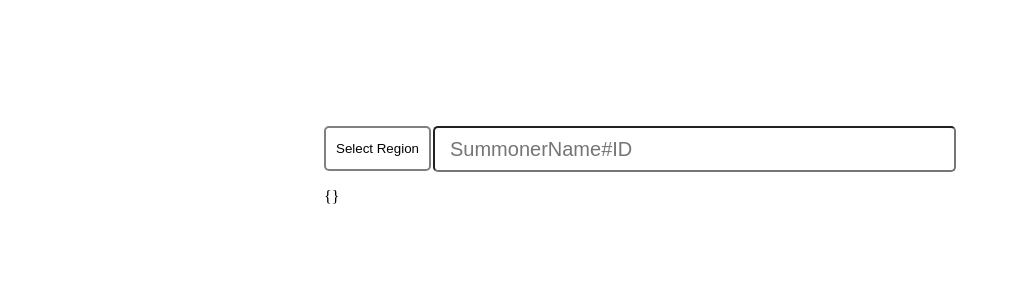
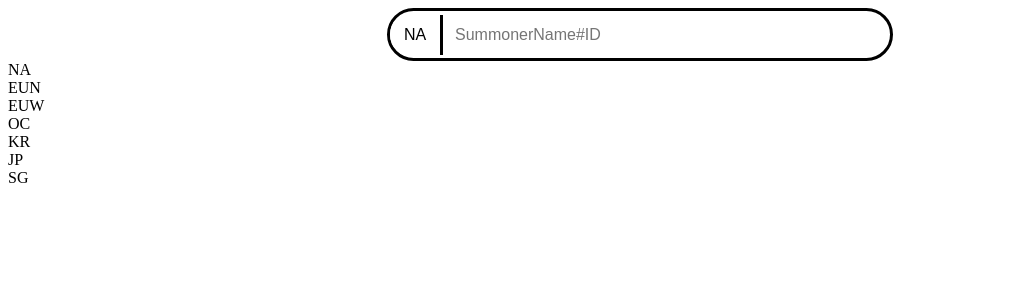
Before and after one commit to StoveTruong/LeagueTra, a React (Create React App) app in the folder frontend/: page / in a window 1280 px wide. Shown: the top 300 px of the page, without its empty margins (0-1011 px from the left). Built offline with nearby package versions, Linux system fonts and the light colour scheme.

Commit message:
Updated search bar

```diff
--- a/frontend/src/compontents/searchbar/searchbar.css
+++ b/frontend/src/compontents/searchbar/searchbar.css
@@ -1,4 +1,78 @@
-.searchPageContainer {
+*{
+  background-color: white;
+}
+
+.searchBar-container {
+  display: flex;
+  align-items: center;
+  justify-content: space-between;
+  margin: auto;
+  width: 500px;
+  border-radius:30px;
+  border:3px solid black;
+
+}
+.searchBar-container:hover{
+  box-shadow: 1px 1px 8px 1px #dcdcdc;
+}
+.searchBar-container:focus-within{
+  box-shadow: 1px 1px 8px 1px #dcdcdc;
+  outline:none;
+}
+
+.searchbar {
+  height:45px;
+  border:none;
+  flex-grow: 1;
+  font-size:16px;
+  outline: none;
+  margin-right: 30px;
+  margin-left: 10px;
+}
+
+.vertical{
+  border-left: 3px solid black;
+  height: 40px;
+}
+.dropdown{
+  border-radius:30px;
+  height: 45px;
+  width: 50px;
+  border: 0;
+  font-size: 16px;
+}
+.dropdown-content{
+  display: block;
+}
+
+
+
+
+
+
+
+
+
+
+
+
+
+
+
+
+
+
+
+
+
+
+
+
+
+
+
+
+/* .searchPageContainer {
   margin: auto;
   width: 50%;
   margin-top: 10%;
@@ -11,11 +85,11 @@
 .summonerSearchbar {
   width: 100%;
   height: 40px;
-  border-radius: 5px;
+  border-radius: 50px;
   font-size: 20px;
   padding-left: 15px;
-}
-
+} */
+/*
 .searchForm .dropdown #dropdown-basic {
   background: transparent;
   border-radius: 5px;
@@ -24,9 +98,9 @@
   margin-right: 2px;
   width: max-content;
   padding: 0px 10px;
-}
+} */
 
-.searchForm .dropdown .dropdown-menu {
+/* .searchForm .dropdown .dropdown-menu {
   border: 2px solid grey;
   padding: 20px 10px;
   border-radius: 5px;
@@ -37,4 +111,35 @@
   text-decoration: none;
   color: black;
   padding: 5px 0px;
+} */
+
+/* .dropdown-content-visible {
+  display: block;
 }
+
+.dropdown-content-invisible {
+  display: none;
+}
+
+.dropdown{
+  border: 2px solid green;
+  width: 50px;
+  padding: 10px;
+  margin: 5px;
+  color: red;
+  border-color: black;
+  display: block;
+}
+
+.dropdown-container{
+  display: flex;
+  flex-direction: column;
+}
+.dropdown-content{
+  border: 2px solid green;
+  padding: 10px;
+  margin: 5px;
+  color: red;
+  border-color: black;
+  display: block;
+}  */
--- a/frontend/src/compontents/searchbar/searchbar.js
+++ b/frontend/src/compontents/searchbar/searchbar.js
@@ -1,15 +1,31 @@
-import React, {useEffect, useState} from 'react'
+import React, {useEffect, useState, useRef} from 'react'
 import Dropdown from 'react-bootstrap/Dropdown';
 import DropdownButton from 'react-bootstrap/DropdownButton';
 import './searchbar.css'
 
 export default function SearchPageComponent() {
-  const getFullPlayerUrl = '/getFullInfo';
-
-  const [selectedRegion, setSelectedRegion] = useState('Select Region');
-
+  const getFullPlayerUrl = '/summoner';
+  const [selectedRegion, setSelectedRegion] = useState('NA');
   const [searchInput, setSearchInput] = useState('');
   const [searchResult, setSearchResult] = useState({});
+  const [visible, setVisible] = useState(false);
+  const dropdownRef = useRef(null);
+
+  const toggleDropdown = () => setVisible(!visible);
+
+
+  useEffect(() => {
+    function handleClickOutside(event) {
+      if (dropdownRef.current && !dropdownRef.current.contains(event.target)) {
+        setVisible(false);
+      }
+    }
+
+    document.addEventListener('mousedown', handleClickOutside);
+    return () => document.removeEventListener('mousedown', handleClickOutside);
+  }, [dropdownRef]);
+
+
 
   function HandleSearch() {
     // Validates User Input to see if it is a valid IGN
@@ -51,9 +67,28 @@ export default function SearchPageComponent() {
   }
 
   return (
-    <div className='searchPageContainer'>
-      <div className='searchForm'>
-        <Dropdown>
+    <div className='search-compontent'>
+      <div className='searchBar-container'>
+      <button className='dropdown' onClick={toggleDropdown}> {selectedRegion} </button>
+      <div class= "vertical"></div>
+      <input className='searchbar' type="text" placeholder="SummonerName#ID" onChange={event => {setSearchInput(event.target.value)}}
+      onKeyDown={event => {if(event.key === 'Enter') HandleSearch()} } value={searchInput}></input>
+      </div>
+      <div className='dropdown-container' ref={dropdownRef}>
+        <a className='dropdown-content' onClick={event => {setSelectedRegion(event.target.text); setVisible(false)}}>NA</a>
+        <a className='dropdown-content' onClick={event => {setSelectedRegion(event.target.text); setVisible(false)}}>EUN</a>
+        <a className='dropdown-content' onClick={event => {setSelectedRegion(event.target.text); setVisible(false)}}>EUW</a>
+        <a className='dropdown-content' onClick={event => {setSelectedRegion(event.target.text); setVisible(false)}}>OC</a>
+        <a className='dropdown-content' onClick={event => {setSelectedRegion(event.target.text); setVisible(false)}}>KR</a>
+        <a className='dropdown-content' onClick={event => {setSelectedRegion(event.target.text); setVisible(false)}}>JP</a>
+        <a className='dropdown-content' onClick={event => {setSelectedRegion(event.target.text); setVisible(false)}}>SG</a>
+      </div>
+    </div>
+
+  );
+}
+
+{/* <Dropdown>
 <Dropdown.Toggle variant="success" id="dropdown-basic">
   {selectedRegion}
 </Dropdown.Toggle>
@@ -67,13 +102,27 @@ export default function SearchPageComponent() {
   <Dropdown.Item onClick={event => {setSelectedRegion(event.target.text)}}>JP</Dropdown.Item>
   <Dropdown.Item onClick={event => {setSelectedRegion(event.target.text)}}>SG</Dropdown.Item>
 </Dropdown.Menu>
-        </Dropdown>
+</Dropdown> */}
+
+
+{/* <div className='searchPageContainer'>
+<button className='dropdown' onClick={toggleDropdown}> {selectedRegion} </button>
+<div className='searchForm'>
 <input className='summonerSearchbar' type="text" placeholder="SummonerName#ID" onChange={event => {setSearchInput(event.target.value)}}
     onKeyDown={event => {if(event.key === 'Enter') HandleSearch()} } value={searchInput}></input>
+  <div className='dropdown-container' ref={dropdownRef}>
+    <a className='dropdown-content' onClick={event => {setSelectedRegion(event.target.text); setVisible(false)}}>NA</a>
+    <a className='dropdown-content' onClick={event => {setSelectedRegion(event.target.text); setVisible(false)}}>EUN</a>
+    <a className='dropdown-content' onClick={event => {setSelectedRegion(event.target.text); setVisible(false)}}>EUW</a>
+    <a className='dropdown-content' onClick={event => {setSelectedRegion(event.target.text); setVisible(false)}}>OC</a>
+    <a className='dropdown-content' onClick={event => {setSelectedRegion(event.target.text); setVisible(false)}}>KR</a>
+    <a className='dropdown-content' onClick={event => {setSelectedRegion(event.target.text); setVisible(false)}}>JP</a>
+    <a className='dropdown-content' onClick={event => {setSelectedRegion(event.target.text); setVisible(false)}}>SG</a>
   </div>
+</div>
+
+
 <div className='searchResult'>
   <p>{ JSON.stringify(searchResult) }</p>
   </div>
-    </div>
-  );
-}
+</div> */}
```
Also changed, not shown: 1 other file (tests, documents, lock files or other folders). Lines whose indentation alone changed are shown as unchanged.
